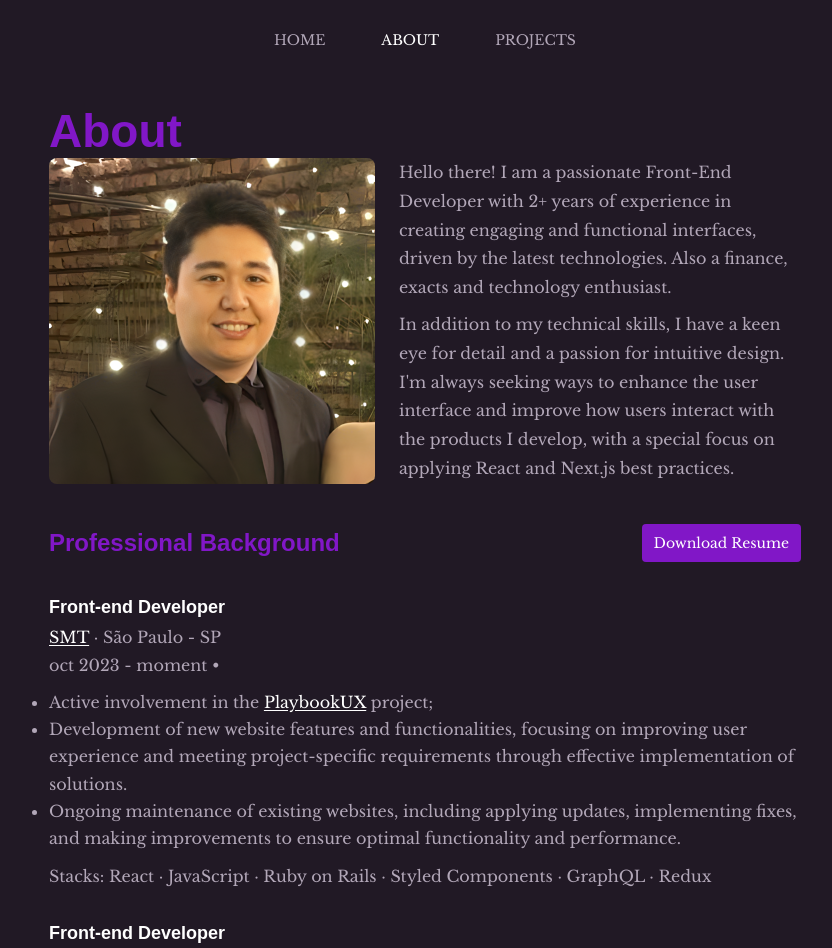
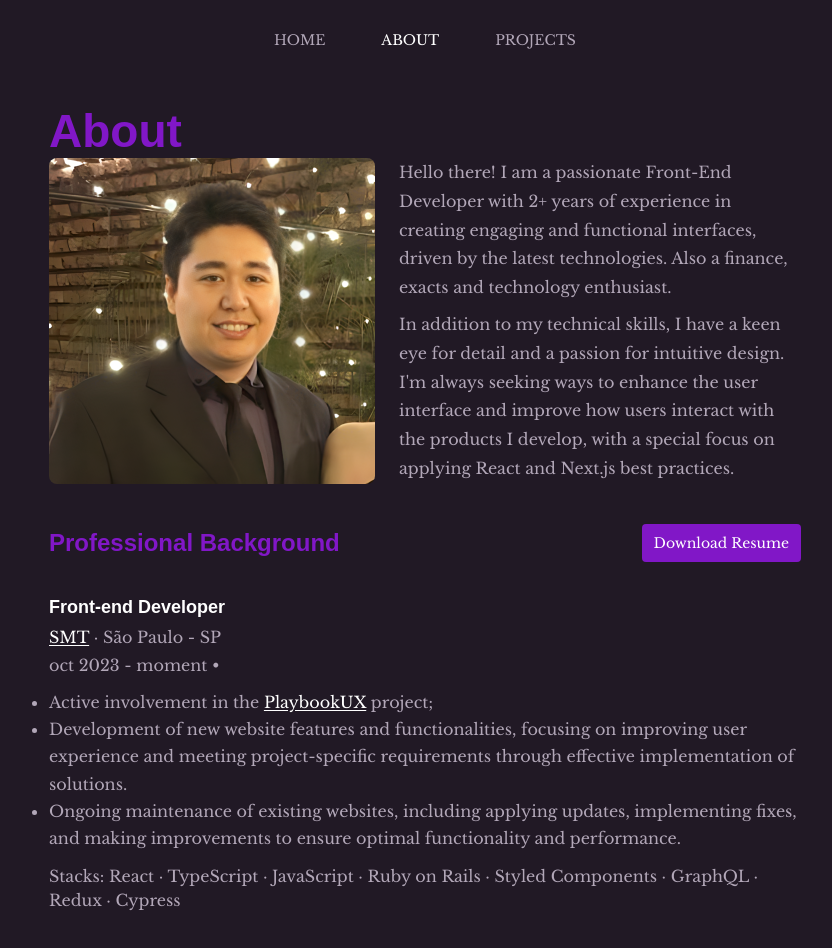
Before and after one commit to bzenky/bzenky.dev, a Next.js app: page /about in a window 1280 px wide. Shown: the top 948 px of the page, without its empty margins (215-1047 px from the left). Built offline with nearby package versions, Linux system fonts and the light colour scheme; a web font is replaced by a local one.

Commit message:
chore: about

```diff
--- a/src/pages/about.tsx
+++ b/src/pages/about.tsx
@@ -56,7 +56,7 @@ export default function About() {
                                 <li>Development of new website features and functionalities, focusing on improving user experience and meeting project-specific requirements through effective implementation of solutions.</li>
                                 <li>Ongoing maintenance of existing websites, including applying updates, implementing fixes, and making improvements to ensure optimal functionality and performance.</li>
                             </ul>
-                            <span>Stacks: React · JavaScript · Ruby on Rails · Styled Components · GraphQL · Redux</span>
+                            <span>Stacks: React · TypeScript · JavaScript · Ruby on Rails · Styled Components · GraphQL · Redux · Cypress</span>
                         </CareerItemWrapper>
 
                         <CareerItemWrapper>
```
Also changed, not shown: 1 other file (tests, documents, lock files or other folders).
